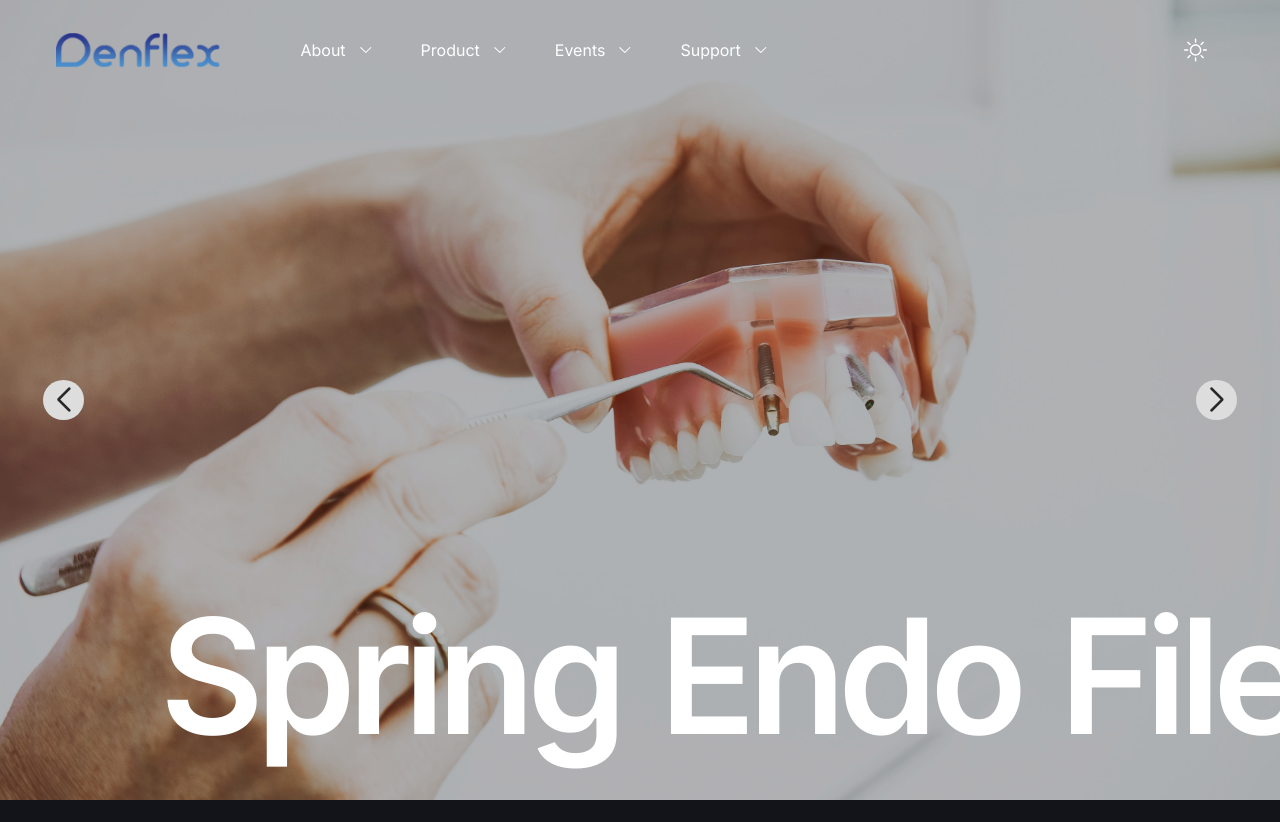
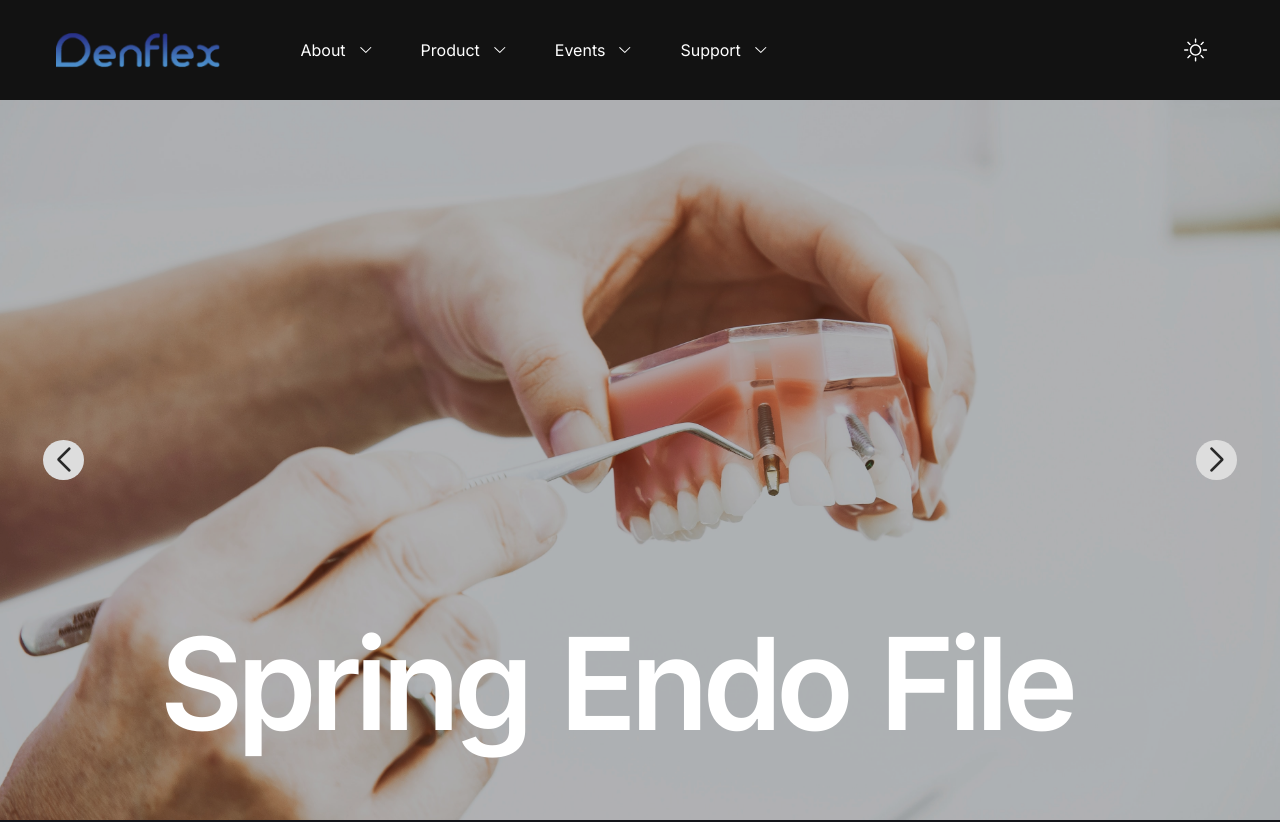
Before and after one commit to jaeungkim/denflex-app, a Next.js app: page / in a window 1280 px wide. Shown: the top 822 px of the page. Built offline with nearby package versions, Linux system fonts and the light colour scheme.

Commit message:
230615 04:49pm

```diff
--- a/components/HeroSection/Hero.module.css
+++ b/components/HeroSection/Hero.module.css
@@ -4,7 +4,7 @@
 }
 
 .leftTextSection {
-  @apply absolute bottom-1 right-1/2 flex w-full translate-x-1/2 transform flex-col items-center bg-none p-4 text-[4rem] opacity-90 sm:left-12 sm:transform-none sm:items-start sm:bg-transparent sm:p-0 sm:text-[6rem] sm:opacity-100 md:left-20 md:text-[6rem] lg:left-40 lg:text-[10rem];
+  @apply absolute bottom-10 right-1/2 flex w-full translate-x-1/2 transform flex-col items-center bg-none p-4 text-[2rem] opacity-90 sm:left-12 sm:transform-none sm:items-start sm:bg-transparent sm:p-0 sm:text-[4rem] sm:opacity-100 md:left-20 md:text-[4rem] lg:left-40 lg:text-[8rem];
 }
 
 .arrows {
--- a/components/HeroSection/Slideshow.tsx
+++ b/components/HeroSection/Slideshow.tsx
@@ -57,7 +57,7 @@ const sliders = [
 const Slideshow = () => {
   const ImageComponent = (hideOn, imageUrl) => {
     return (
-      <div className={`${hideOn} relative`} style={{ height: "100vh" }}>
+      <div className={`${hideOn} relative`} style={{ height: "90vh" }}>
         <Image
           src={imageUrl}
           layout="fill"
@@ -71,7 +71,7 @@ const Slideshow = () => {
 
   return (
     <>
-      <div className="slide-container relative z-20 w-full">
+      <div className="slide-container relative z-20 mt-[92px] w-full sm:mt-[95px] md:mt-[100px]">
         <Swiper
           modules={[Navigation]}
           slidesPerView={1}
```
